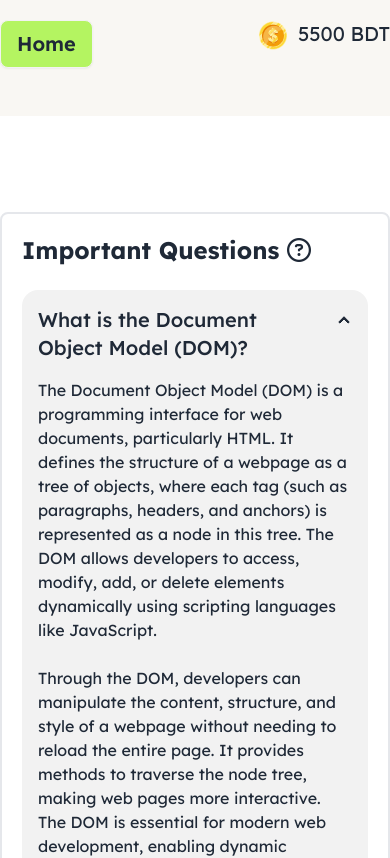
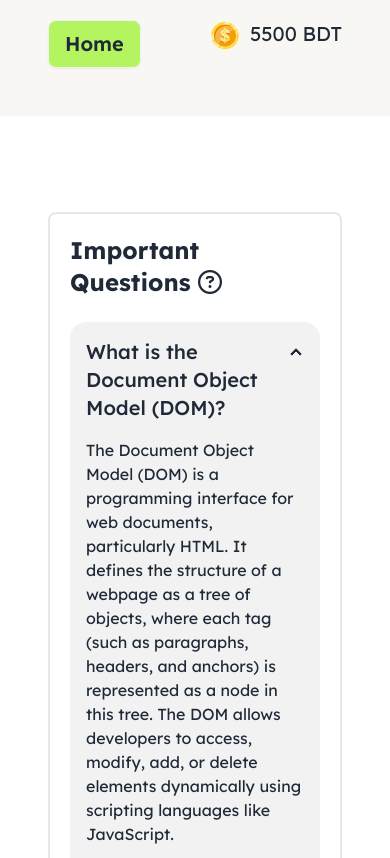
Before and after one commit to saminul-amin/donation, a plain HTML site: page blog.html in a window 390 px wide. Shown: the top 858 px of the page. Drawn offline with nearby package versions, Linux system fonts and the light colour scheme.

Commit message:
responsiveness added

```diff
--- a/blog.html
+++ b/blog.html
@@ -24,8 +24,10 @@
 
   <body style="font-family: 'Lexend'">
     <header class="bg-[#F9F7F3] sticky top-0">
-      <div class="mx-auto pt-5 pb-12 container flex justify-between">
-        <div class="">
+      <div
+        class="sm:container sm:mx-auto mx-12 pt-5 pb-12 flex justify-between"
+      >
+        <div>
           <a href="index.html"
             ><button class="btn bg-[#B4F461] text-xl">Home</button></a
           >
@@ -45,7 +47,9 @@
       </div>
     </header>
 
-    <section class="container mx-auto my-24 border-2 p-5 rounded-lg">
+    <section
+      class="sm:container sm:mx-auto mx-12 my-24 border-2 p-5 rounded-lg"
+    >
       <p class="font-bold text-2xl mb-6">
         Important Questions
         <i class="fa-regular fa-circle-question fa-bounce"></i>
```
Also changed, not shown: index.html (+11 -5 lines).
